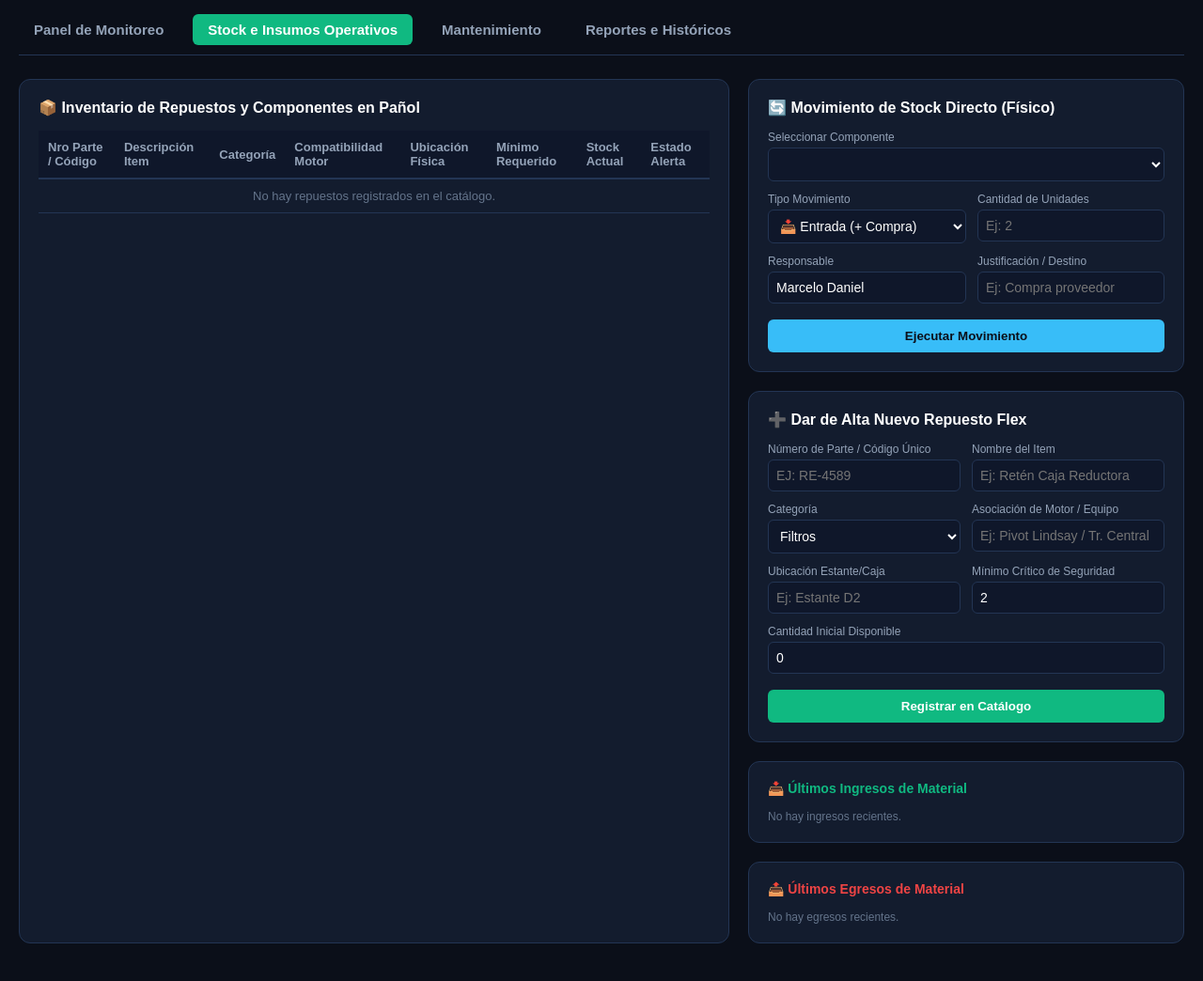
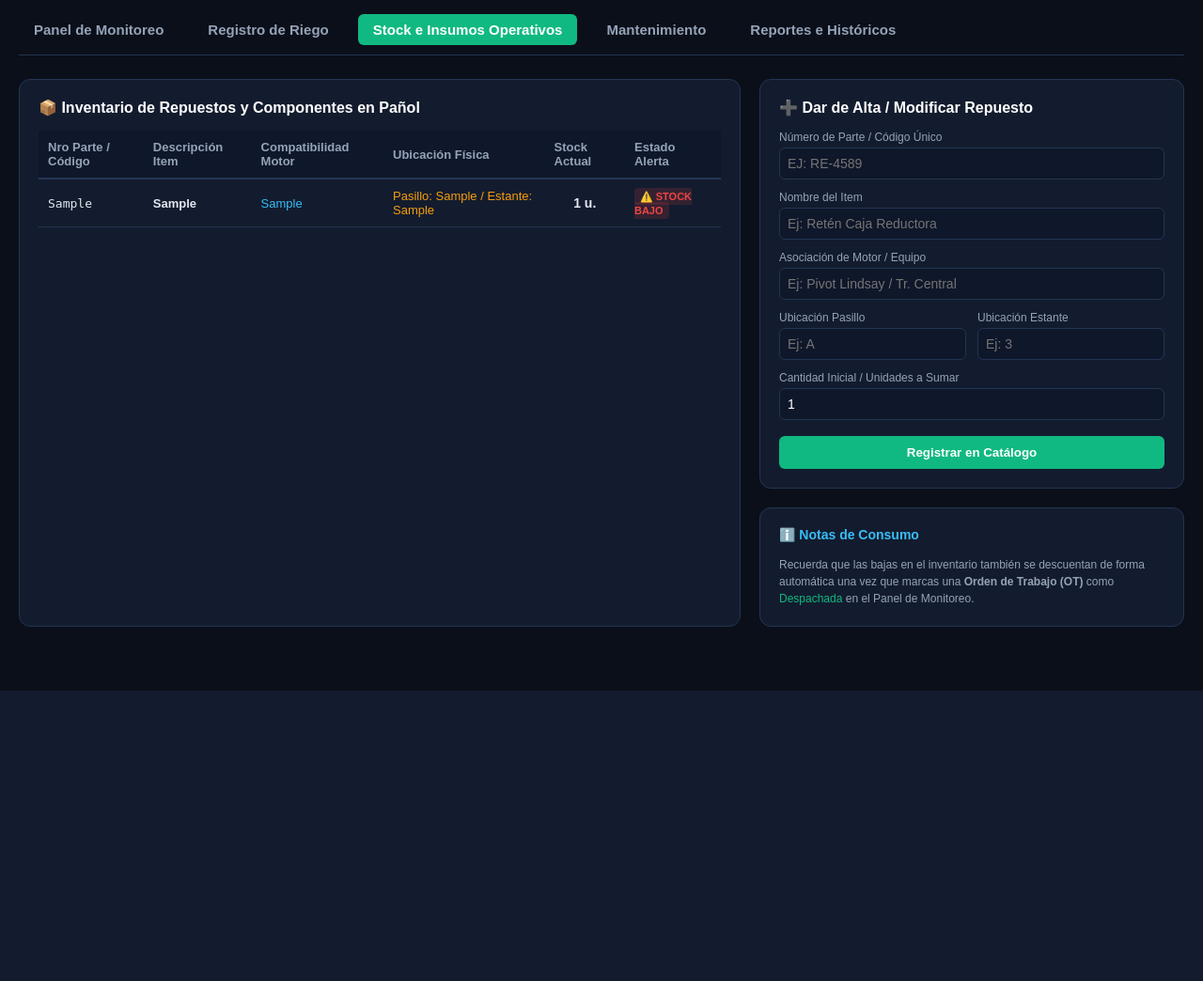
Before and after one commit to Agro-Cloud-Riego/Agro-Cloud-Riego, a Flask app: page /stock in a window 1280 px wide. Shown: the part 65-1109 px from the top of the page at 94% size. After the commit the page ends 800 px from the top, so only its background shows below. Run offline with Flask 3, Linux system fonts and the light colour scheme; the visitor is signed in with stand-in values (Sample User, id 1); tables that the repository leaves empty hold one stand-in row (values such as "Sample post"); lists and menus that the app fills with data are empty.

Commit message:
stock.html

```diff
--- a/templates/stock.html
+++ b/templates/stock.html
@@ -55,8 +55,10 @@
         <div style="font-size: 14px; color: #94a3b8;">Encargado: <strong>Marcelo Daniel</strong></div>
     </header>
 
+    <!-- MENÚ UNIFICADO (Se agregó Registro de Riego para evitar saltos) -->
     <div class="nav-principal">
         <a href="{{ url_for('index', equipo='PIVOT-LOTE-A2') }}" class="nav-link">Panel de Monitoreo</a>
+        <a href="{{ url_for('registrar_riego', equipo='PIVOT-LOTE-A2') }}" class="nav-link">Registro de Riego</a>
         <a href="{{ url_for('stock') }}" class="nav-link active">Stock e Insumos Operativos</a>
         <a href="{{ url_for('mantenimiento') }}" class="nav-link">Mantenimiento</a>
         <a href="{{ url_for('reportes') }}" class="nav-link">Reportes e Históricos</a>
@@ -81,35 +83,31 @@
                         <tr>
                             <th>Nro Parte / Código</th>
                             <th>Descripción Item</th>
-                            <th>Categoría</th>
                             <th>Compatibilidad Motor</th>
                             <th>Ubicación Física</th>
-                            <th>Mínimo Requerido</th>
                             <th>Stock Actual</th>
                             <th>Estado Alerta</th>
                         </tr>
                     </thead>
                     <tbody>
-                        {% for item in stock %}
+                        {% for item in inventario %}
                         <tr>
                             <td><code>{{ item.parte }}</code></td>
                             <td><strong>{{ item.item }}</strong></td>
-                            <td>{{ item.categoria }}</td>
-                            <td style="color: var(--texto-ok);">{{ item.motor }}</td>
-                            <td>{{ item.ubicacion }}</td>
-                            <td style="text-align: center;">{{ item.minimo }}</td>
-                            <td style="text-align: center; font-size: 14px; font-weight: bold;">{{ item.actual }}</td>
+                            <td style="color: var(--texto-ok);">{{ item.motor if item.motor else '-' }}</td>
+                            <td><span style="color: var(--amarillo);">Pasillo: {{ item.pasillo if item.pasillo else '-' }} / Estante: {{ item.estante if item.estante else '-' }}</span></td>
+                            <td style="text-align: center; font-size: 14px; font-weight: bold;">{{ item.cantidad }} u.</td>
                             <td>
-                                {% if item.actual|int <= item.minimo|int %}
-                                    <span class="badge-critico">⚠️ RECOMPRA CRÍTICA</span>
+                                {% if item.cantidad|int <= 1 %}
+                                    <span class="badge-critico">⚠️ STOCK BAJO</span>
                                 {% else %}
                                     <span class="badge-ok">✓ DISPONIBLE</span>
                                 {% endif %}
                             </td>
                         </tr>
                         {% endfor %}
-                        {% if not stock %}
-                            <tr><td colspan="8" style="text-align: center; color: #64748b;">No hay repuestos registrados en el catálogo.</td></tr>
+                        {% if not inventario %}
+                            <tr><td colspan="6" style="text-align: center; color: #64748b;">No hay repuestos registrados en el catálogo.</td></tr>
                         {% endif %}
                     </tbody>
                 </table>
@@ -117,111 +115,46 @@
         </div>
 
         <div>
+            <!-- FORMULARIO DE ALTA Y EDICIÓN UNIFICADO CON LA BASE DE DATOS -->
             <div class="tarjeta">
-                <div class="tarjeta-titulo">🔄 Movimiento de Stock Directo (Físico)</div>
+                <div class="tarjeta-titulo">➕ Dar de Alta / Modificar Repuesto</div>
                 <form action="{{ url_for('stock') }}" method="POST" class="formulario">
-                    <input type="hidden" name="form_origen" value="movimiento_stock">
 
                     <div class="grupo-campo" style="grid-column: 1 / -1;">
-                        <label>Seleccionar Componente</label>
-                        <select name="part" required>
-                            {% for item in stock %}
-                                <option value="{{ item.parte }}">{{ item.item }} (Código: {{ item.parte }})</option>
-                            {% endfor %}
-                        </select>
-                    </div>
-                    <div class="grupo-campo">
-                        <label>Tipo Movimiento</label>
-                        <select name="accion">
-                            <option value="entrada">📥 Entrada (+ Compra)</option>
-                            <option value="salida">📤 Salida (Ajuste/Descarte)</option>
-                        </select>
-                    </div>
-                    <div class="grupo-campo">
-                        <label>Cantidad de Unidades</label>
-                        <input type="number" name="quantity" min="1" placeholder="Ej: 2" required>
-                    </div>
-                    <div class="grupo-campo">
-                        <label>Responsable</label>
-                        <input type="text" name="responsable" value="Marcelo Daniel" required>
-                    </div>
-                    <div class="grupo-campo">
-                        <label>Justificación / Destino</label>
-                        <input type="text" name="destino_origen" placeholder="Ej: Compra proveedor" required>
-                    </div>
-                    <button type="submit" class="btn-enviar" style="background: var(--texto-ok); color: #0b0f19;">Ejecutar Movimiento</button>
-                </form>
-            </div>
-
-            <div class="tarjeta">
-                <div class="tarjeta-titulo">➕ Dar de Alta Nuevo Repuesto Flex</div>
-                <form action="{{ url_for('stock') }}" method="POST" class="formulario">
-                    <input type="hidden" name="form_origen" value="alta_articulo">
-
-                    <div class="grupo-campo">
                         <label>Número de Parte / Código Único</label>
                         <input type="text" name="parte" placeholder="Ej: RE-4589" required style="text-transform: uppercase;">
                     </div>
-                    <div class="grupo-campo">
+                    <div class="grupo-campo" style="grid-column: 1 / -1;">
                         <label>Nombre del Item</label>
                         <input type="text" name="item" placeholder="Ej: Retén Caja Reductora" required>
                     </div>
-                    <div class="grupo-campo">
-                        <label>Categoría</label>
-                        <select name="categoria">
-                            <option value="Filtros">Filtros</option>
-                            <option value="Correas">Correas</option>
-                            <option value="Bombas">Bombas / Sellos</option>
-                            <option value="Repuestos">Repuestos Generales</option>
-                            <option value="Electricidad">Componentes Eléctricos</option>
-                        </select>
+                    <div class="grupo-campo" style="grid-column: 1 / -1;">
+                        <label>Asociación de Motor / Equipo</label>
+                        <input type="text" name="motor" placeholder="Ej: Pivot Lindsay / Tr. Central" required>
                     </div>
                     <div class="grupo-campo">
-                        <label>Asociación de Motor / Equipo</label>
-                        <input type="text" name="motor_equipo" placeholder="Ej: Pivot Lindsay / Tr. Central" required>
+                        <label>Ubicación Pasillo</label>
+                        <input type="text" name="pasillo" placeholder="Ej: A" required>
                     </div>
                     <div class="grupo-campo">
-                        <label>Ubicación Estante/Caja</label>
-                        <input type="text" name="ubicacion" placeholder="Ej: Estante D2" required>
-                    </div>
-                    <div class="grupo-campo">
-                        <label>Mínimo Crítico de Seguridad</label>
-                        <input type="number" name="minimo" value="2" min="0" required>
+                        <label>Ubicación Estante</label>
+                        <input type="text" name="estante" placeholder="Ej: 3" required>
                     </div>
                     <div class="grupo-campo" style="grid-column: 1 / -1;">
-                        <label>Cantidad Inicial Disponible</label>
-                        <input type="number" name="actual" value="0" min="0" required>
+                        <label>Cantidad Inicial / Unidades a Sumar</label>
+                        <input type="number" name="cantidad" value="1" min="0" required>
                     </div>
+
                     <button type="submit" class="btn-enviar">Registrar en Catálogo</button>
                 </form>
             </div>
 
+            <!-- TABLERO DE ACCESOS RÁPIDOS PARA INTEGRIDAD DEL DISEÑO -->
             <div class="tarjeta">
-                <div class="tarjeta-titulo" style="font-size:14px; color:var(--verde);">📥 Últimos Ingresos de Material</div>
-                <ul class="historial-lista">
-                    {% for e in entradas %}
-                        <li class="historial-item">
-                            <span style="color: var(--verde); font-weight: bold;">+{{ e.cantidad }} u.</span> de <strong>{{ e.item }}</strong> - <small>{{ e.destino_origen }} ({{ e.fecha }})</small>
-                        </li>
-                    {% endfor %}
-                    {% if not entradas %}
-                        <li style="color: #64748b; font-size: 12px;">No hay ingresos recientes.</li>
-                    {% endif %}
-                </ul>
-            </div>
-
-            <div class="tarjeta">
-                <div class="tarjeta-titulo" style="font-size:14px; color:var(--alerta);">📤 Últimos Egresos de Material</div>
-                <ul class="historial-lista">
-                    {% for s in salidas %}
-                        <li class="historial-item">
-                            <span style="color: var(--alerta); font-weight: bold;">-{{ s.cantidad }} u.</span> de <strong>{{ s.item }}</strong> - <small>{{ s.destino_origen }} ({{ s.fecha }})</small>
-                        </li>
-                    {% endfor %}
-                    {% if not salidas %}
-                        <li style="color: #64748b; font-size: 12px;">No hay egresos recientes.</li>
-                    {% endif %}
-                </ul>
+                <div class="tarjeta-titulo" style="font-size:14px; color:var(--texto-ok);">ℹ️ Notas de Consumo</div>
+                <p style="font-size: 12px; color: #94a3b8; margin: 0; line-height: 1.5;">
+                    Recuerda que las bajas en el inventario también se descuentan de forma automática una vez que marcas una <strong>Orden de Trabajo (OT)</strong> como <span style="color: var(--verde);">Despachada</span> en el Panel de Monitoreo.
+                </p>
             </div>
         </div>
     </div>
```
